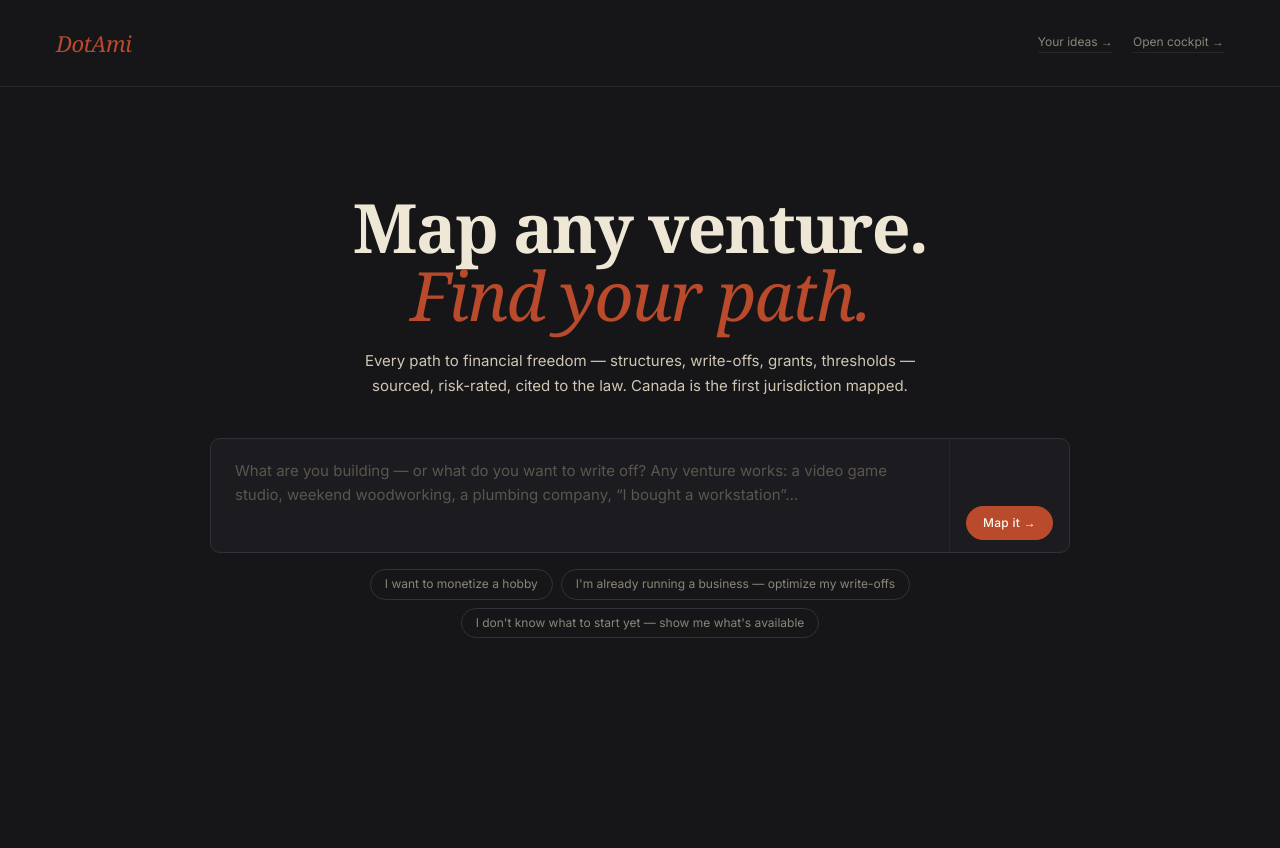
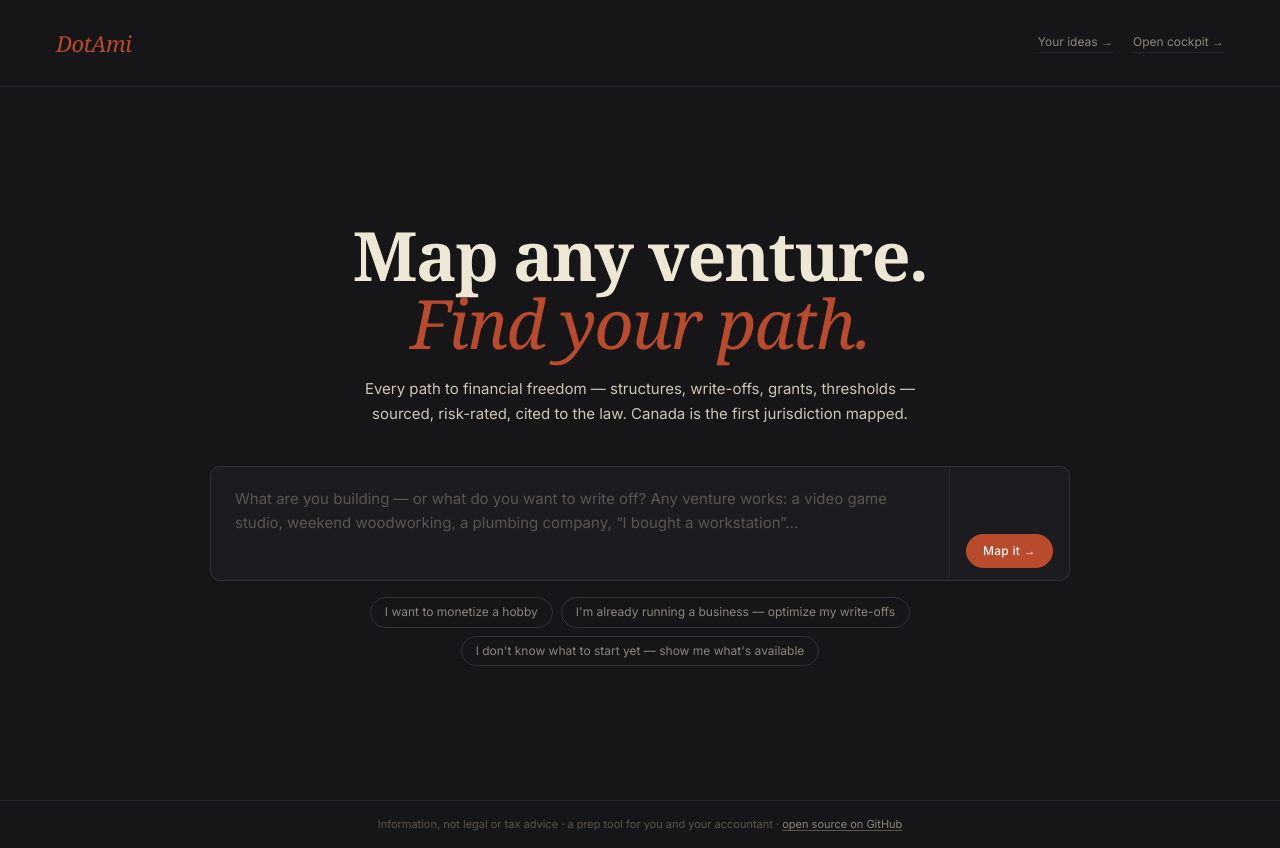
Before and after one commit to Dot-Ami/dotami, a Next.js app: page / in a window 1280 px wide. Before the commit the page ends 800 px from the top, so only its background shows below. Built offline with nearby package versions, Linux system fonts and the light colour scheme.

Commit message:
feat: add shared disclaimer and source footer
Signed-off-by: Efe Gökdemir <efe@rexcode.co.uk>

```diff
--- a/app/layout.tsx
+++ b/app/layout.tsx
@@ -16,6 +16,17 @@ export default function RootLayout({
     <html lang="en">
       <body className="min-h-screen bg-ink font-sans text-[13px] leading-snug text-paper antialiased">
         {children}
+        <footer className="border-t border-rule-soft px-8 py-4 text-center text-[11px] text-stone-dim md:px-14">
+          Information, not legal or tax advice · a prep tool for you and your accountant ·{" "}
+          <a
+            href="https://github.com/Dot-Ami/dotami"
+            target="_blank"
+            rel="noreferrer"
+            className="text-stone underline decoration-stone-dim underline-offset-2 hover:text-paper"
+          >
+            open source on GitHub
+          </a>
+        </footer>
       </body>
     </html>
   );
--- a/components/discovery/landing-page.tsx
+++ b/components/discovery/landing-page.tsx
@@ -112,8 +112,6 @@ export function LandingPage() {
         </section>
       </main>
 
-      {/* S2.5.4h: "See a sample venture" is gone with the labeled-example archetypes. */}
-      <footer className="px-8 py-7 md:px-14" />
     </div>
   );
 }
```
Also changed, not shown: 2 other files (tests, documents, lock files or other folders).
